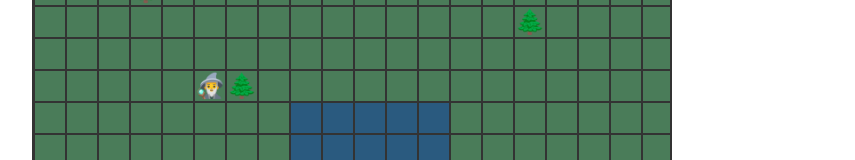
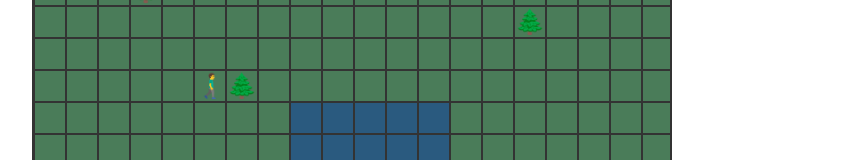
Before and after one commit to MarkDavidovich/ai-quest, a React (Vite) app in the folder frontend/: page / in a window 1280 px wide. Shown: the part 998-1158 px from the top of the page, without its empty margins (65-920 px from the left). Built offline with nearby package versions, Linux system fonts and the light colour scheme.

Commit message:
add switching emojis to facing direction

```diff
--- a/frontend/src/components/Player/Player.jsx
+++ b/frontend/src/components/Player/Player.jsx
@@ -10,19 +10,15 @@ const Player = ({ x, y, cameraPos, facingDir }) => {
   //TODO implement facing direction to change sprites
   //TODO CHECK WHY THIS DOESN'T WORK
 
-  const animateFacingDir = () => {
-    switch (facingDir) {
-      case { x: 0, y: -1 }:
-        return "🧍‍♂️";
-      case { x: 0, y: 1 }:
-        return "🧍";
-      case { x: -1, y: 0 }:
-        return "🚶‍♂️";
-      case { x: 1, y: 0 }:
-        return "🚶‍♂️‍➡️";
-      default:
-        return "🧙‍♂️";
-    }
+  const getSprite = () => {
+    const { x, y } = facingDir;
+
+    if (y === -1) return "🧍‍♂️"; // Up
+    if (y === 1) return "🧍"; // Down
+    if (x === -1) return "🚶‍♂️"; // Left
+    if (x === 1) return "🚶‍♂️‍➡️"; // Right
+
+    return "🧙‍♂️";
   };
 
   return (
@@ -34,7 +30,7 @@ const Player = ({ x, y, cameraPos, facingDir }) => {
         "--unit-size": `${UNIT_SIZE}px`,
       }}
     >
-      {animateFacingDir()}
+      {getSprite()}
     </div>
   );
 };
```
